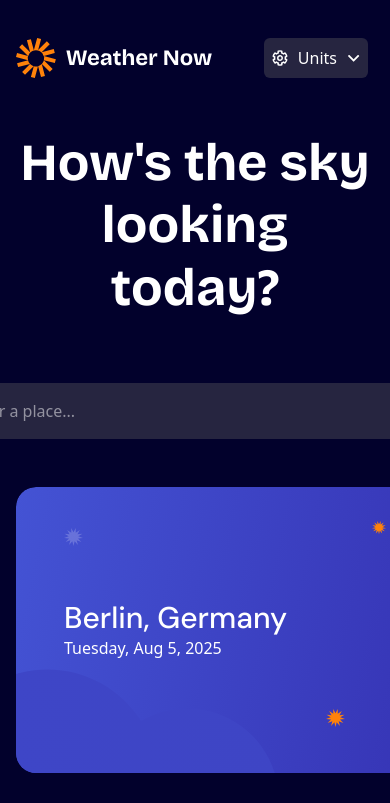
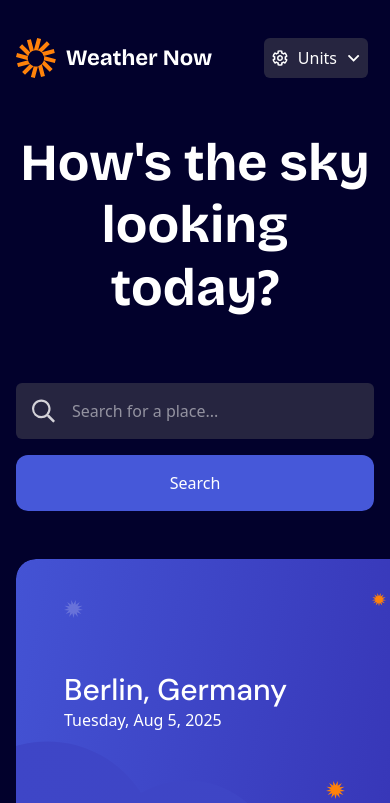
Before and after one commit to Mohammed-Lashein/frontend-mentor-hackathon, a React (Vite) app: page / in a window 390 px wide. Shown: the top 803 px of the page. Built offline with nearby package versions, Linux system fonts and the light colour scheme.

Commit message:
feat(Searchbox): make the component responsive

```diff
--- a/src/components/SearchBox.tsx
+++ b/src/components/SearchBox.tsx
@@ -1,9 +1,9 @@
 import searchIcon from '@/assets/images/icon-search.svg'
 function SearchBox() {
 	return (
-		<div className='flex gap-2 justify-center'>
-			<form className='flex gap-4'>
-				<div className='flex gap-4 rounded-md bg-neutral-800 p-200 w-[32.75rem]'>
+		<div className='flex gap-2'>
+			<form className='flex gap-4 flex-col sm:flex-row w-full'>
+				<div className='flex gap-4 rounded-md bg-neutral-800 p-200 sm:w-[32.75rem] justify-center'>
 					<img
 						src={searchIcon}
 						alt='search icon'
```
